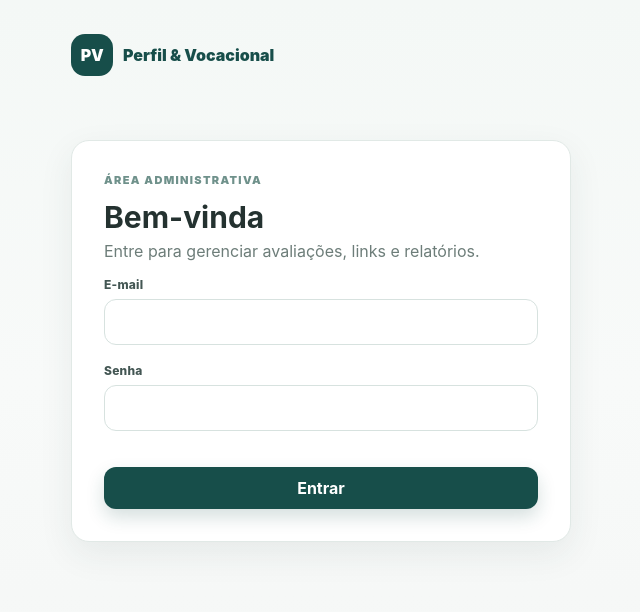
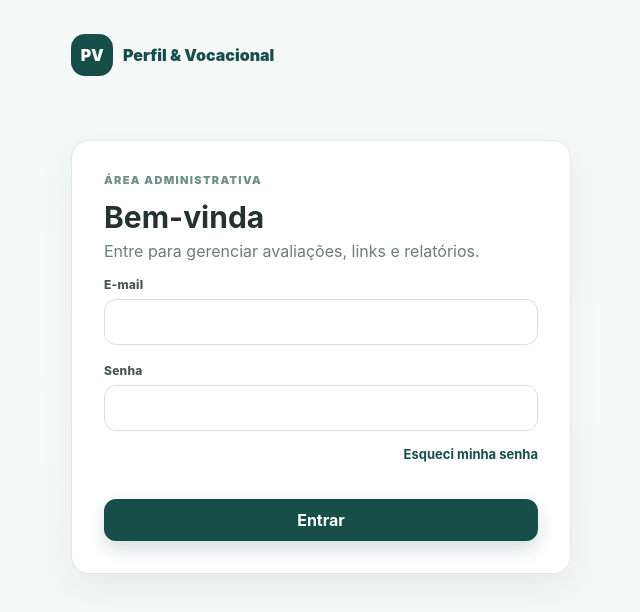
Before and after one commit to suelidorado-blip/perfil-comportamental-sueli, a Next.js app: page /login in a window 1280 px wide. Shown: the top 612 px of the page, without its empty margins (319-959 px from the left). Built offline with nearby package versions, Linux system fonts and the light colour scheme.

Commit message:
Adiciona link para redefinicao de senha

```diff
--- a/app/login/page.tsx
+++ b/app/login/page.tsx
@@ -1,2 +1,26 @@
+import Link from 'next/link';
 import { loginAction } from './actions';
-export default async function Login({searchParams}:{searchParams:Promise<{erro?:string}>}){const p=await searchParams;return <main className="assessment-shell"><div className="assessment-wrap" style={{maxWidth:500}}><div className="assessment-brand"><div className="brand-mark">PV</div><span>Perfil & Vocacional</span></div><div className="card intro-card" style={{marginTop:'8vh'}}><p className="eyebrow">ÁREA ADMINISTRATIVA</p><h1 style={{marginBottom:6}}>Bem-vinda</h1><p className="muted" style={{marginTop:0}}>Entre para gerenciar avaliações, links e relatórios.</p>{p.erro&&<p style={{color:'#b34a3f'}}>E-mail ou senha inválidos.</p>}<form action={loginAction} className="grid"><div><label className="label">E-mail</label><input className="input" type="email" name="email" required/></div><div><label className="label">Senha</label><input className="input" type="password" name="password" required/></div><button className="btn btn-primary">Entrar</button></form></div></div></main>}
+
+export default async function Login({searchParams}:{searchParams:Promise<{erro?:string;senha?:string}>}){
+  const p=await searchParams;
+  return <main className="assessment-shell">
+    <div className="assessment-wrap" style={{maxWidth:500}}>
+      <div className="assessment-brand"><div className="brand-mark">PV</div><span>Perfil & Vocacional</span></div>
+      <div className="card intro-card" style={{marginTop:'8vh'}}>
+        <p className="eyebrow">ÁREA ADMINISTRATIVA</p>
+        <h1 style={{marginBottom:6}}>Bem-vinda</h1>
+        <p className="muted" style={{marginTop:0}}>Entre para gerenciar avaliações, links e relatórios.</p>
+        {p.erro&&<p style={{color:'#b34a3f'}}>E-mail ou senha inválidos.</p>}
+        {p.senha==='alterada'&&<p style={{color:'#28724f'}}>Senha alterada com sucesso. Entre com a nova senha.</p>}
+        <form action={loginAction} className="grid">
+          <div><label className="label">E-mail</label><input className="input" type="email" name="email" required/></div>
+          <div><label className="label">Senha</label><input className="input" type="password" name="password" required/></div>
+          <div style={{textAlign:'right',marginTop:-6}}>
+            <Link href="/forgot-password" style={{color:'#174e4a',fontWeight:750,fontSize:13}}>Esqueci minha senha</Link>
+          </div>
+          <button className="btn btn-primary">Entrar</button>
+        </form>
+      </div>
+    </div>
+  </main>
+}
```
